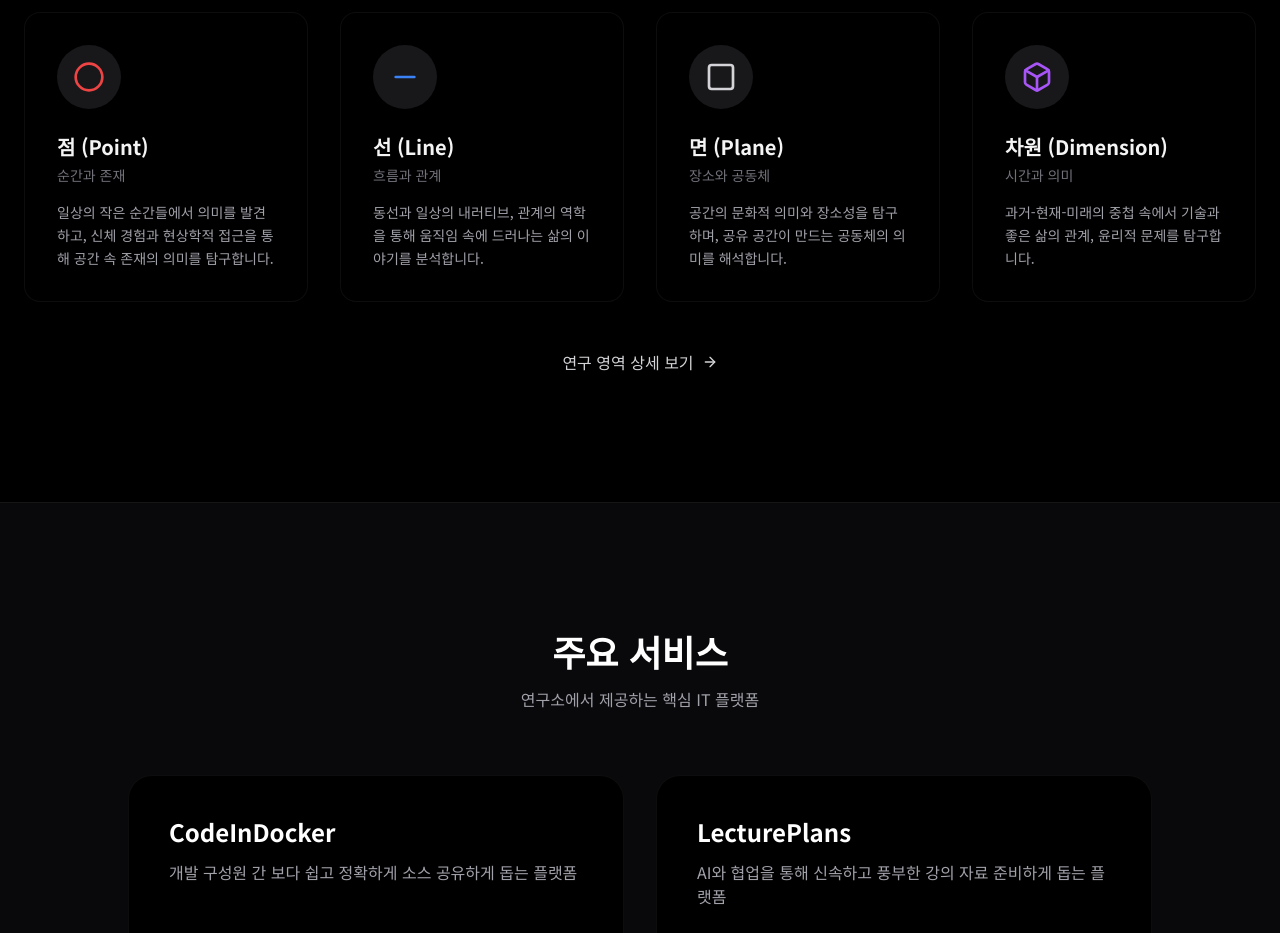
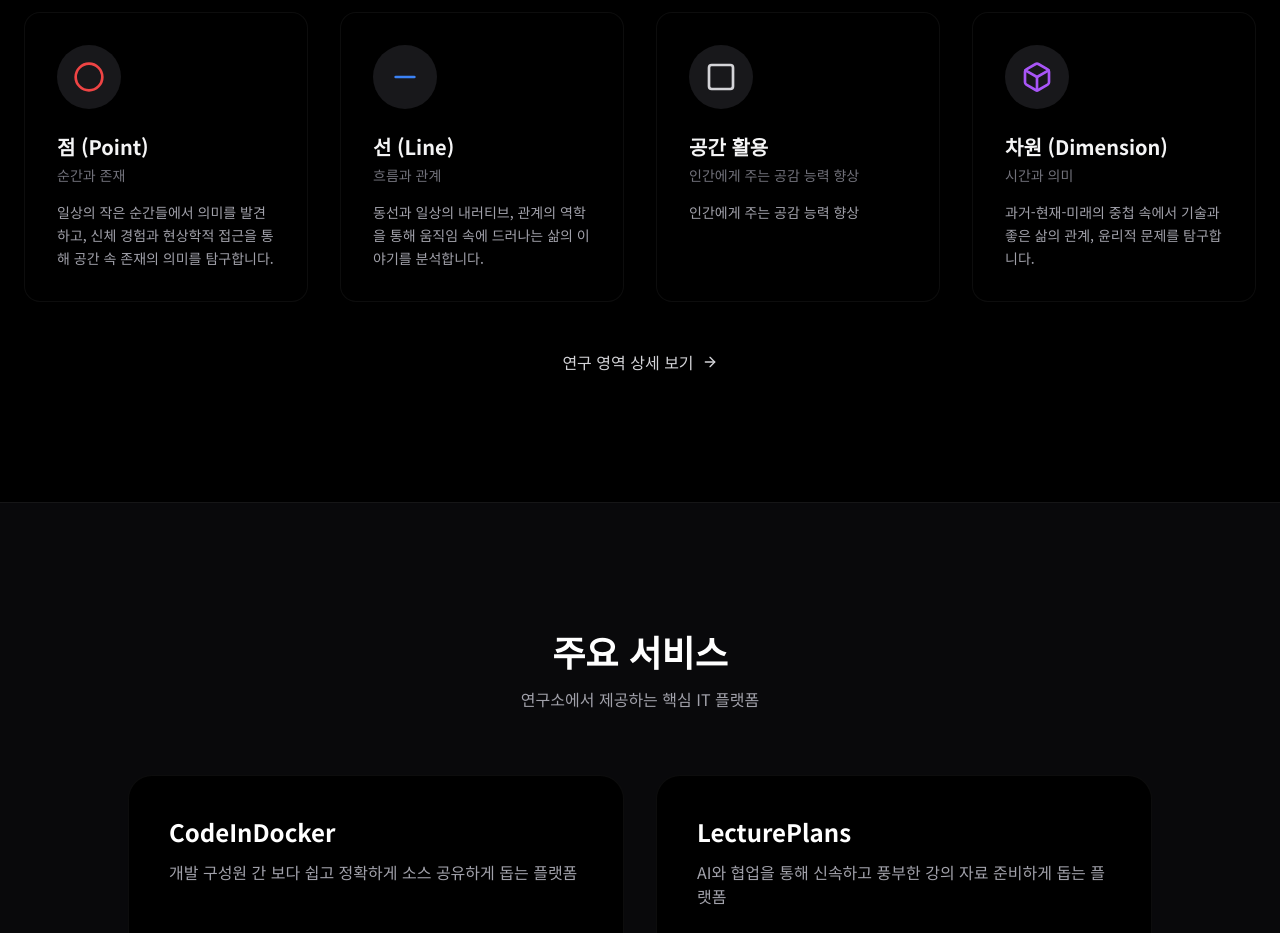
Before and after one commit to yojulab/test_github_pages, a React (Vite) app: page / in a window 1280 px wide. Shown: the part 1040-1973 px from the top of the page. Built offline with nearby package versions, Linux system fonts and the light colour scheme; a web font is replaced by a local one.

Commit message:
Update FRAMEWORK_ITEMS to clarify title and description for 'plane' item

```diff
--- a/constants.ts
+++ b/constants.ts
@@ -42,9 +42,9 @@ import {
       id: "plane",
       icon: Square,
       color: "text-zinc-300",
-      title: "면 (Plane)",
-      subtitle: "장소와 공동체",
-      description: "공간의 문화적 의미와 장소성을 탐구하며, 공유 공간이 만드는 공동체의 의미를 해석합니다."
+      title: "공간 활용",
+      subtitle: "인간에게 주는 공감 능력 향상",
+      description: "인간에게 주는 공감 능력 향상"
     },
     {
       id: "dimension",
```
